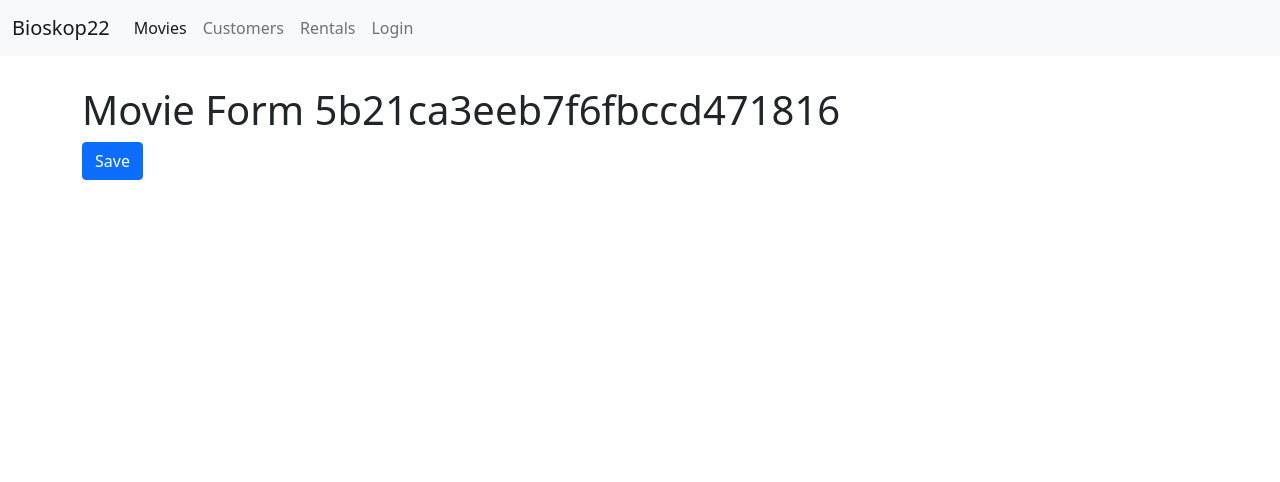
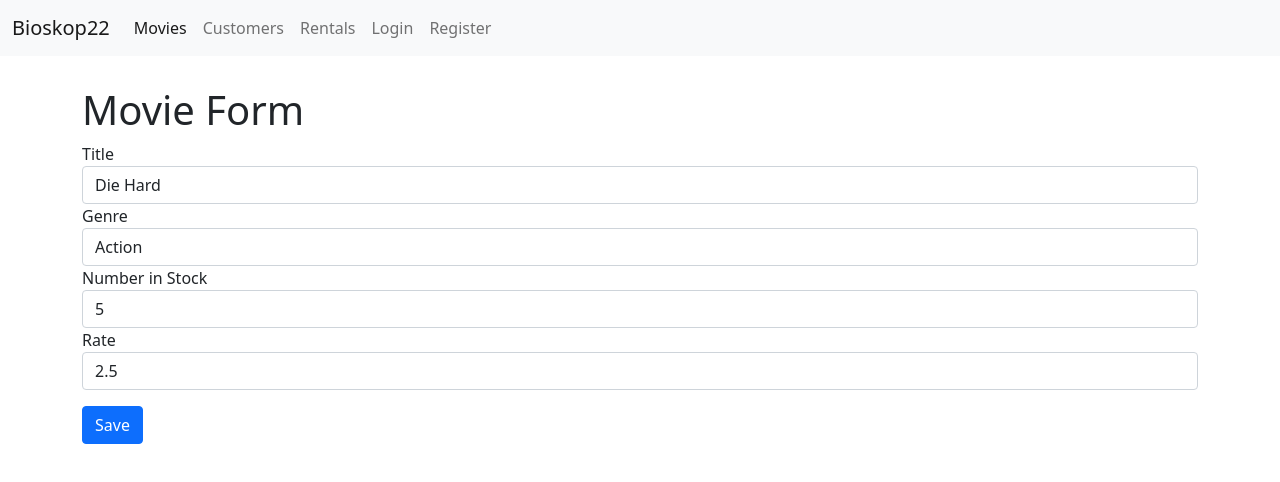
Before and after one commit to rifqyyusuf12/reactJS2, a React (Create React App) app: page /movies/5b21ca3eeb7f6fbccd471816 in a window 1280 px wide. Shown: the top 482 px of the page. Built offline with nearby package versions, Linux system fonts and the light colour scheme.

Commit message:
menambahkan movie form dan item searching

```diff
--- a/package.json
+++ b/package.json
@@ -9,6 +9,7 @@
     "bootstrap": "^5.1.3",
     "bootstrap-icons": "^1.8.1",
     "font-awesome": "^4.7.0",
+    "joi": "^17.6.0",
     "joi-browser": "^13.4.0",
     "lodash": "^4.17.10",
     "prop-types": "^15.6.2",
--- a/src/App.js
+++ b/src/App.js
@@ -7,6 +7,7 @@
 import NavBar from './components/navBar';
 import MovieForm from './components/movieForm';
 import LoginForm from './components/loginForm';
+import RegisterForm from './components/regitsterForm';
 import './App.css';
 
 class App extends Component {
@@ -17,7 +18,8 @@
         <NavBar />
         <main className='container'>
           <Switch>
-            <Route path="/movies/:id" component={MovieForm} />
+            <Route path="/movies/:id" component={MovieForm} />\
+            <Route path="/register" component={RegisterForm} />
             <Route path="/login" component={LoginForm} />
             <Route path="/movies" component={Movies} />
             <Route path="/customers" component={Customers} />
--- a/src/components/common/form.jsx
+++ b/src/components/common/form.jsx
@@ -1,6 +1,7 @@
 import React, { Component } from 'react';
 import Joi from 'joi-browser';
 import Input from './input';
+import Select from './select';
 
 class Form extends Component {
     state = {
@@ -57,6 +58,21 @@
         );
     };
 
+    renderSelect(name, label, options) {
+        const { data, errors } = this.state
+
+        return (
+            <Select
+                name={name}
+                value={data[name]}
+                label={label}
+                options={options}
+                onChange={this.handleChange}
+                error={errors[name]}
+            />
+        )
+    }
+
     renderInput(name, label, type ='text') {
         const { data, errors } = this.state;
 
--- /dev/null
+++ b/src/components/common/searchBox.jsx
@@ -0,0 +1,16 @@
+import React from 'react';
+
+const SearchBox = ({ value, onChange }) => {
+    return (
+        <input
+            type='text'
+            name='query'
+            className='form-control my-3'
+            placeholder='Search...'
+            value={value}
+            onChange={e => onChange(e.currentTarget.value)}
+        />
+     );
+}
+
+export default SearchBox;
--- /dev/null
+++ b/src/components/common/select.jsx
@@ -0,0 +1,21 @@
+import React from 'react';
+
+const Select = ({ name, label, options, error, ...rest }) => {
+
+    return (
+        <div className='form-group'>
+            <label htmlFor='{name}'>{label}</label>
+            <select name={name} id={name} {...rest} className='form-control'>
+                <option value="" />
+                {options.map(option => (
+                    <option key = {option._id} value={option._id}>
+                        {option.name}
+                    </option>
+                ))}
+            </select>
+            {error && <div className='alert alert-danger' >{error}</div> }
+        </div>
+     );
+}
+
+export default Select;
--- a/src/components/movieForm.jsx
+++ b/src/components/movieForm.jsx
@@ -1,15 +1,86 @@
 import React from 'react';
+import Joi from 'joi-browser';
+import Form from './common/form';
+import { getMovie, saveMovie } from './../services/fakeMovieService';
+import { getGenres } from '../services/fakeGenreService';
 
-const MovieForm = ({ match, history }) => {
-    return (
-        <div>
-            <h1>Movie Form {match.params.id}</h1>
-            <button
-            className="btn btn-primary"
-            onClick={() => history.push("/movies")}
-            >Save</button>
-        </div>
-     );
+class MovieForm extends Form {
+    state = {
+        data: {
+            title: '',
+            genreId: '',
+            numberInStock:'',
+            dailyRentalRate:''
+        },
+        genres:[],
+        errors: {}
+     }
+
+     schema = {
+         _id: Joi.string(),
+         title: Joi.string()
+            .required()
+            .label('Title'),
+         genreId: Joi.string()
+            .required()
+            .label('Genre'),
+         numberInStock: Joi.number()
+            .required()
+            .min(0)
+            .max(100)
+            .label('Number in Stock'),
+         dailyRentalRate: Joi.number()
+            .required()
+            .min(0)
+            .max(10)
+            .label('Daily Rental Rate')
+     };
+
+     componentDidMount() {
+         const genres = getGenres();
+         this.setState ({ genres })
+
+         const movieId = this.props.match.params.id;
+         if(movieId === 'new') return;
+
+         const movie = getMovie(movieId)
+         if (!movie) return this.props.history.replace('/not-found');
+
+         this.setState ({ data: this.mapToViewModel(movie) })
+     }
+
+     mapToViewModel(movie) {
+         return {
+             _id: movie._id,
+             title: movie.title,
+             genreId: movie.genre._id,
+             numberInStock: movie.numberInStock,
+             dailyRentalRate: movie.dailyRentalRate
+         };
+     }
+
+     doSubmit = () => {
+         saveMovie(this.state.data);
+         console.log('register')
+
+         this.props.history.push('/movies');
+     };
+
+
+    render() {
+        return (
+            <div>
+                <h1>Movie Form</h1>
+                <form onSubmit={this.handleSubmit}>
+                    {this.renderInput('title', 'Title')}
+                    {this.renderSelect('genreId', 'Genre', this.state.genres)}
+                    {this.renderInput('numberInStock', 'Number in Stock', 'number')}
+                    {this.renderInput('dailyRentalRate', 'Rate')}
+                    {this.renderButton('Save')}
+                </form>
+            </div>
+        );
+    }
 }
 
 export default MovieForm;
--- a/src/components/movies.jsx
+++ b/src/components/movies.jsx
@@ -1,12 +1,13 @@
-import React, { Component } from 'react';
-import ListGroup from './common/listGroup';
-import Pagination from './common/pagination';
-import { getMovies } from '../services/fakeMovieService';
-import { getGenres } from '../services/fakeGenreService';
-import { paginate } from '../utils/paginate';
-import MoviesTable from './moviesTable';
-import _ from 'lodash';
-
+import React, { Component } from "react";
+import { Link } from "react-router-dom";
+import ListGroup from "./common/listGroup";
+import Pagination from "./common/pagination";
+import { deleteMovie, getMovies } from "../services/fakeMovieService";
+import { getGenres } from "../services/fakeGenreService";
+import { paginate } from "../utils/paginate";
+import MoviesTable from "./moviesTable";
+import _ from "lodash";
+import SearchBox from "./common/searchBox";
 
 class Movies extends Component {
   state = {
@@ -14,40 +15,46 @@
     genres: [],
     currentPage: 1,
     pageSize: 4,
-        sortColumn: { path:'title', order:'asc' }
+    searchQuery: '',
+    selectedGenre: null,
+    sortColumn: { path: "title", order: "asc" },
   };
 
-     componentDidMount () {
-        const genres = [{ _id:"", name: "All Genres" }, ...getGenres()];
+  componentDidMount() {
+    const genres = [{ _id: "", name: "All Genres" }, ...getGenres()];
 
     this.setState({ movies: getMovies(), genres });
   }
 
-     handleDelete= (movie) => {
-         const movies = this.state.movies.filter(m => m._id !== movie._id)
-        this.setState({ movies: movies })
+  handleDelete = (movie) => {
+    const movies = this.state.movies.filter((m) => m._id !== movie._id);
+    this.setState({ movies: movies });
 
+    deleteMovie(movie._id)
   };
 
 
   handleLike = (movie) => {
     const movies = [...this.state.movies];
     const index = movies.indexOf(movie);
-        movies[index] = {...movies[index]};
+    movies[index] = { ...movies[index] };
     movies[index].liked = !movies[index].liked;
     this.setState({ movies });
   };
 
-     handlePageChange = page => {
-         this.setState ({ currentPage : page });
-
+  handlePageChange = (page) => {
+    this.setState({ currentPage: page });
   };
 
-     handleGenreSelect = genre => {
-         this.setState ({ selectedGenre: genre, currentPage: 1 });
+  handleGenreSelect = (genre) => {
+    this.setState({ selectedGenre: genre, searchQuery:'' ,currentPage: 1 });
   };
 
-     handleSort = sortColumn => {
+  handleSearch = query => {
+      this.setState({ searchQuery: query, selectedGenre: null, currentPage: 1 })
+  }
+
+  handleSort = (sortColumn) => {
     this.setState({ sortColumn });
     //  this.setState({ sortColumn: {path, order:'asc'} }); // untuk mengsort dari terendah
   };
@@ -58,47 +65,53 @@
       currentPage,
       sortColumn,
       selectedGenre,
-            movies: allMovies
+      searchQuery,
+      movies: allMovies,
     } = this.state;
 
-        const filtered =
-        selectedGenre && selectedGenre._id
-            ? allMovies.filter(m => m.genre._id === selectedGenre._id)
-            : allMovies;
+    let filtered = allMovies;
+    if( searchQuery )
+    filtered = allMovies.filter(m =>
+        m.title.toLowerCase().startsWith(searchQuery.toLowerCase())
+        ) ;
+    else if ( selectedGenre && selectedGenre._id )
+    filtered = allMovies.filter( m => m.genre._id === selectedGenre._id);
 
-        const sorted = _.orderBy(filtered, [sortColumn.path], [sortColumn.order])
+    const sorted = _.orderBy(filtered, [sortColumn.path], [sortColumn.order]);
 
     const movies = paginate(sorted, currentPage, pageSize);
 
     return { totalCount: filtered.length, data: movies };
   };
 
+  render() {
+    const { length: count } = this.state.movies; //= count = this.state.movies.length;
 
-    render() {
-        const {length: count} = this.state.movies;   //= count = this.state.movies.length;
+    const { pageSize, currentPage, sortColumn, searchQuery } = this.state;
 
-        const {
-            pageSize,
-            currentPage,
-            sortColumn
-        } = this.state;
-
-        if(count === 0)
-            return <p>there are no movies in the database.</p>;
+    if (count === 0) return <p>there are no movies in the database.</p>;
 
     const { totalCount, data: movies } = this.getPagedData();
 
     return (
-            <div className='row'>
+      <div className="row">
         <div className="col-3">
           <ListGroup
             items={this.state.genres}
-                    selectedItem = {this.state.selectedGenre}
+            selectedItem={this.state.selectedGenre}
             onItemSelect={this.handleGenreSelect}
           />
         </div>
         <div className="col">
+            <Link
+            to="/movies/new"
+            className="btn btn-primary"
+            style= {{ marginBottom: 20 }}
+            >
+                New Movie
+            </Link>
           <p>showing {totalCount} movies in the database.</p>
+          <SearchBox value={searchQuery} onChange={this.handleSearch} />
           <MoviesTable
             movies={movies}
             sortColumn={sortColumn}
@@ -113,7 +126,6 @@
             onPageChange={this.handlePageChange}
           />
         </div>
-
       </div>
     );
   }
--- a/src/components/navBar.jsx
+++ b/src/components/navBar.jsx
@@ -15,6 +15,7 @@
         <NavLink className="nav-link" to="/customers">Customers</NavLink>
         <NavLink className="nav-link" to="/rentals">Rentals</NavLink>
         <NavLink className="nav-link" to="/login">Login</NavLink>
+        <NavLink className="nav-link" to="/register">Register</NavLink>
         </div>
     </div>
   </div>
--- /dev/null
+++ b/src/components/regitsterForm.jsx
@@ -0,0 +1,38 @@
+import React from 'react';
+import Joi from 'joi-browser';
+import Form from './common/form';
+
+class RegisterForm extends Form {
+    state = {
+        data: { username: '', password: '', name: ''},
+        errors: {}
+     };
+
+    schema = {
+        username : Joi.string().required().email().label('Username'),
+        password : Joi.string().required().min(6).label('Password'),
+        name : Joi.string().required().label('Name')
+
+    }
+
+    doSubmit = () => {
+        //call the server
+        console.log("Submitted")
+    }
+
+    render() {
+        return (
+            <div>
+                <h1>Register</h1>
+                <form onSubmit={this.handleSubmit}>
+                    {this.renderInput('username', 'Username')}
+                    {this.renderInput('password', 'Password', 'password')}
+                    {this.renderInput('name', 'Name', )}
+                    {this.renderButton('Submit')}
+                </form>
+            </div>
+        );
+    }
+}
+
+export default RegisterForm;
--- a/src/services/fakeMovieService.js
+++ b/src/services/fakeMovieService.js
@@ -78,13 +78,13 @@
 
 export function saveMovie(movie) {
   let movieInDb = movies.find(m => m._id === movie._id) || {};
-  movieInDb.name = movie.name;
+  movieInDb.title = movie.title;
   movieInDb.genre = genresAPI.genres.find(g => g._id === movie.genreId);
   movieInDb.numberInStock = movie.numberInStock;
   movieInDb.dailyRentalRate = movie.dailyRentalRate;
 
   if (!movieInDb._id) {
-    movieInDb._id = Date.now();
+    movieInDb._id = Date.now().toString();
     movies.push(movieInDb);
   }
 
```
Also changed, not shown: src/components/common/input.jsx (+11 -0 lines), 1 other file (tests, documents, lock files or other folders). Lines whose indentation alone changed are shown as unchanged.
